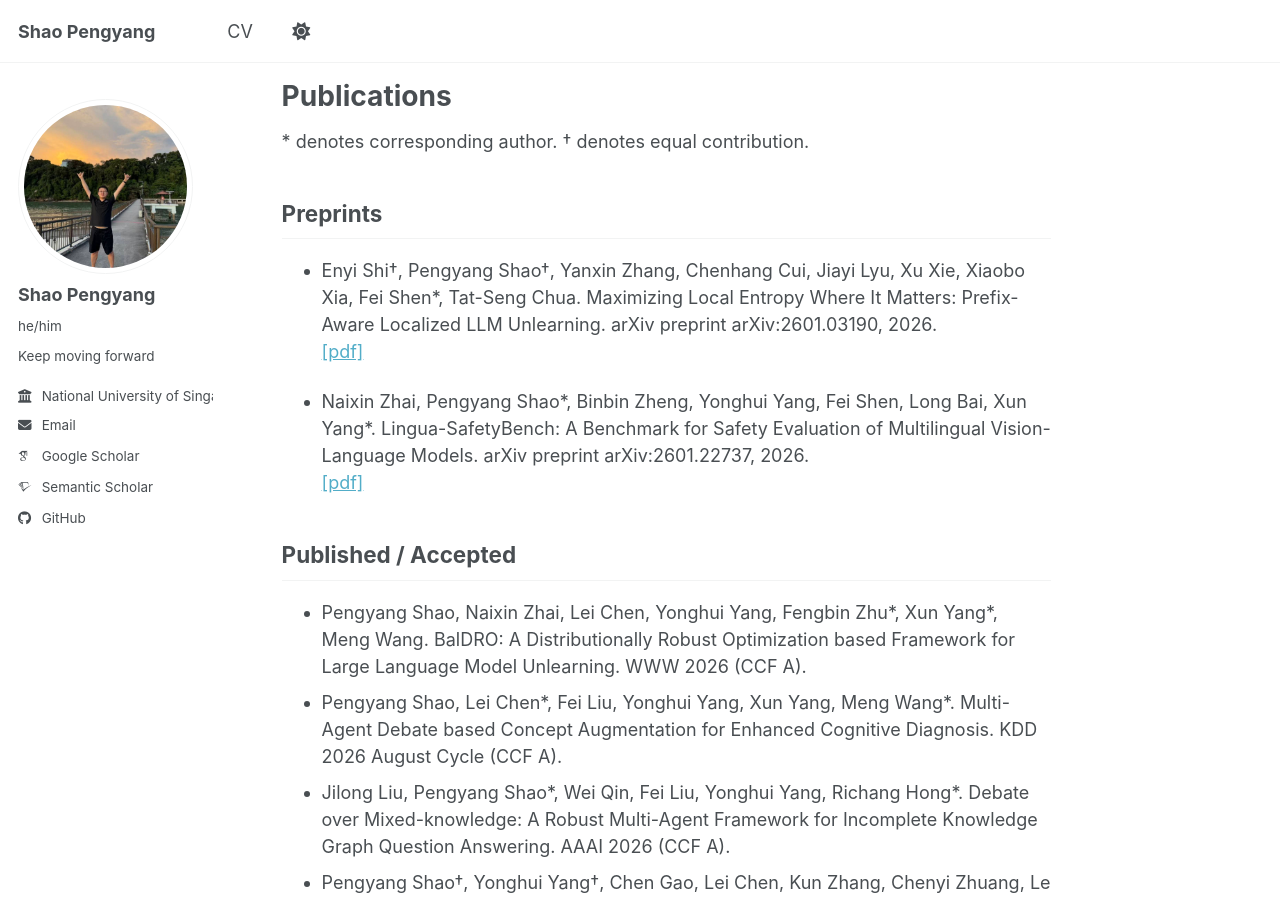
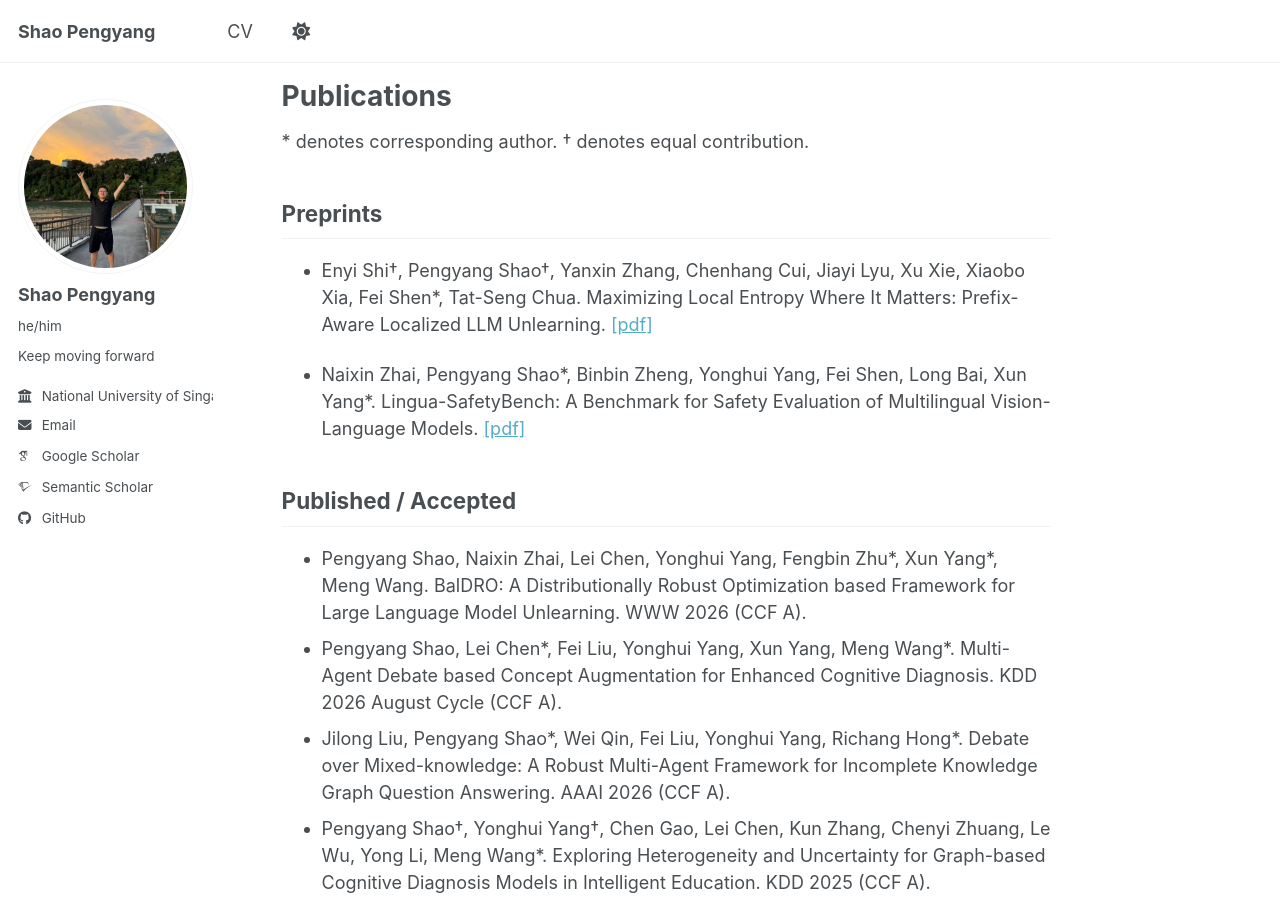
Before and after one commit to ShaoPengyang/ShaoPengyang.github.io, a Jekyll site: the page built from _pages/about.md, in a window 1280 px wide and 900 px high, scrolled down 1143 px. Built offline with Jekyll 4.4.1, drawn with Linux system fonts in a browser that asks for light colours; some web fonts are replaced; a script bundle is joined from its source files by our own code; library files that are not in the unit come from our copies.

Commit message:
Update about.md

```diff
--- a/_pages/about.md
+++ b/_pages/about.md
@@ -82,11 +82,9 @@ Publications
 Preprints
 ------
 
-- Enyi Shi†, Pengyang Shao†, Yanxin Zhang, Chenhang Cui, Jiayi Lyu, Xu Xie, Xiaobo Xia, Fei Shen\*, Tat-Seng Chua. Maximizing Local Entropy Where It Matters: Prefix-Aware Localized LLM Unlearning. arXiv preprint arXiv:2601.03190, 2026.
-  <a href="https://arxiv.org/abs/2601.03190">[pdf]</a>
+- Enyi Shi†, Pengyang Shao†, Yanxin Zhang, Chenhang Cui, Jiayi Lyu, Xu Xie, Xiaobo Xia, Fei Shen\*, Tat-Seng Chua. Maximizing Local Entropy Where It Matters: Prefix-Aware Localized LLM Unlearning.  <a href="https://arxiv.org/abs/2601.03190">[pdf]</a>
 
-- Naixin Zhai, Pengyang Shao\*, Binbin Zheng, Yonghui Yang, Fei Shen, Long Bai, Xun Yang\*. Lingua-SafetyBench: A Benchmark for Safety Evaluation of Multilingual Vision-Language Models. arXiv preprint arXiv:2601.22737, 2026.
-  <a href="https://arxiv.org/abs/2601.22737">[pdf]</a>
+- Naixin Zhai, Pengyang Shao\*, Binbin Zheng, Yonghui Yang, Fei Shen, Long Bai, Xun Yang\*. Lingua-SafetyBench: A Benchmark for Safety Evaluation of Multilingual Vision-Language Models. <a href="https://arxiv.org/abs/2601.22737">[pdf]</a>
 
 Published / Accepted
 ------
```
